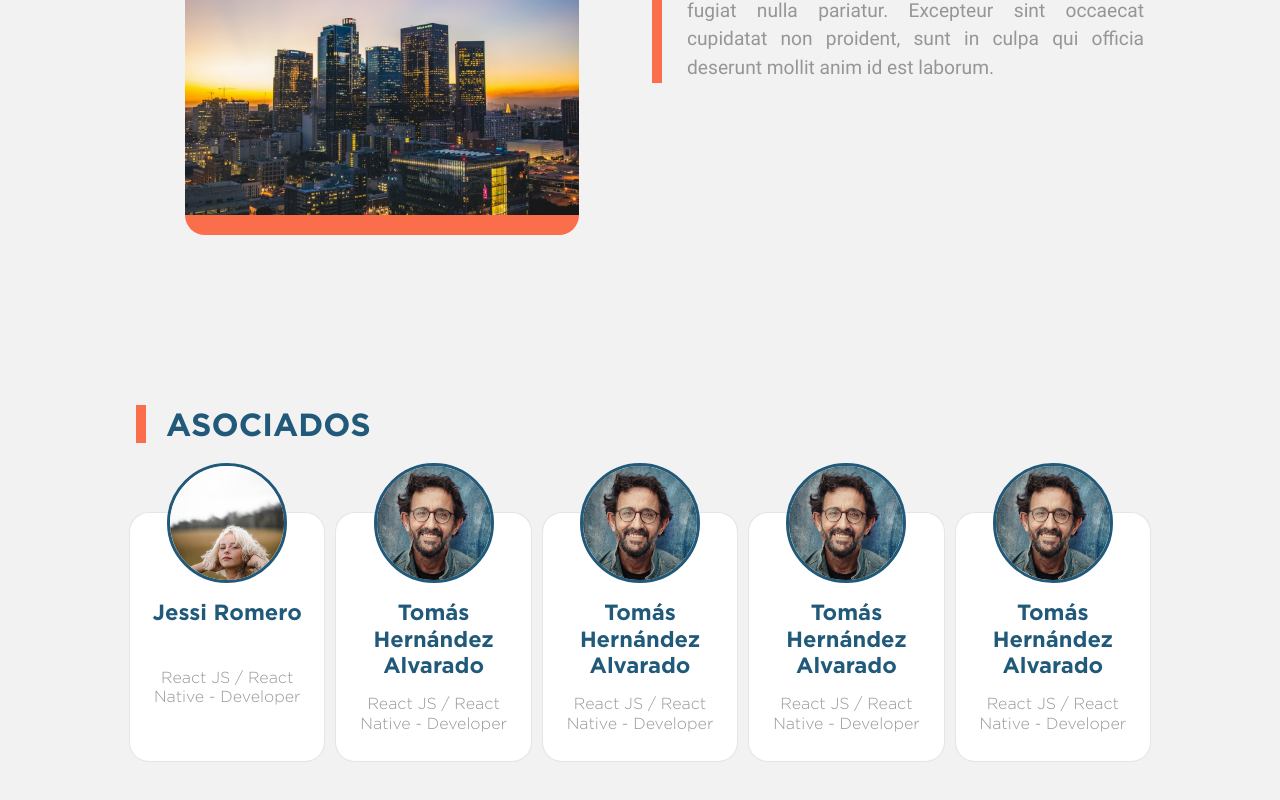
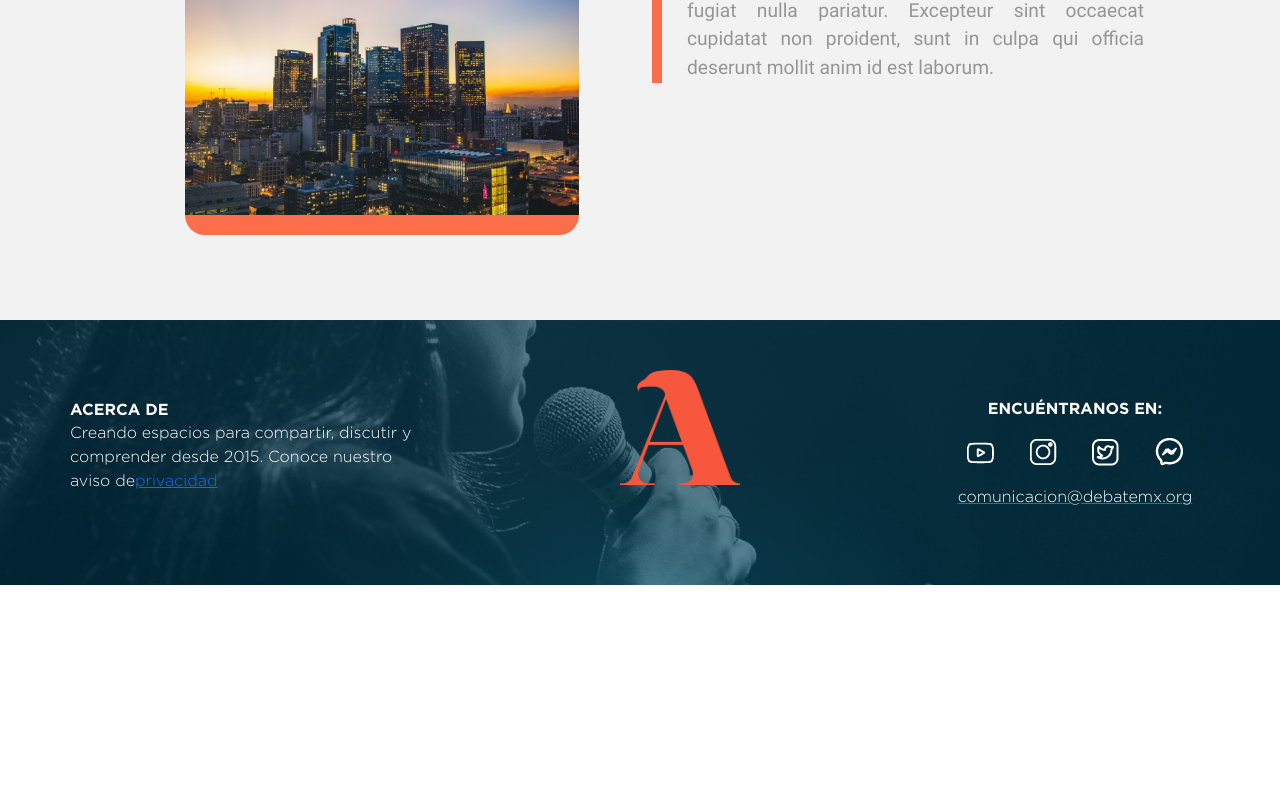
Before and after one commit to alexherlanda/amd-webapp, a React (Create React App) app: page /test in a window 1280 px wide. Shown: the part 1520-2320 px from the top of the page. After the commit the page ends 2105 px from the top, so only its background shows below. Built offline with nearby package versions, Linux system fonts and the light colour scheme.

Commit message:
refactor: adds layout

```diff
--- a/src/App.js
+++ b/src/App.js
@@ -8,6 +8,7 @@ import {
   About,
 } from "./containers";
 import { Education } from "./containers";
+import { Footer } from "./components";
 import { Switch, Route, BrowserRouter as Router } from "react-router-dom";
 
 import "./App.css";
@@ -20,6 +21,7 @@ function App() {
   };
 
   return (
+    <>
       <Router>
         <Switch>
           {isMenuOpen ? (
@@ -35,11 +37,14 @@ function App() {
                 <Route exact path="/" component={Home} />
                 <Route exact path="/test" component={PageTest} />
                 <Route exact path="/education" component={Education} />
+                <Route exact path="/services" component={PageTest} />
               </Switch>
             </>
           )}
         </Switch>
       </Router>
+      <Footer />
+    </>
   );
 }
 
--- a/src/components/NavBar/NavBar.css
+++ b/src/components/NavBar/NavBar.css
@@ -1,6 +1,5 @@
 .nav {
   width: 100%;
-
   flex-direction: row;
   align-items: flex-end;
   justify-content: flex-end;
@@ -16,6 +15,7 @@
   display: flex;
   flex-direction: row;
   align-items: flex-end;
+  cursor: pointer;
 }
 
 .nav__menu li {
--- a/src/containers/Home/Home.js
+++ b/src/containers/Home/Home.js
@@ -1,5 +1,5 @@
 import React from "react";
-import { Section, Footer, SliderMobile } from "../../components";
+import { Section, SliderMobile } from "../../components";
 import { Interests, NewsFeed, Ranking, Slider } from "../../containers";
 
 import { useMediaQuery } from "react-responsive";
@@ -34,8 +34,6 @@ function App() {
       <Section title="Esto te interesa" description="">
         <Interests />
       </Section>
-
-      <Footer />
     </>
   );
 }
--- a/src/containers/PageTest/index.js
+++ b/src/containers/PageTest/index.js
@@ -82,38 +82,6 @@ function PageTest() {
           </div>
         </div>
       </Section>
-      <Section type="segment" style={{ background: "#F7F7F7" }}>
-        <div class="container">
-          <Subtitle title="Asociados" />
-          <div class="row">
-            <TeamMember
-              src={girl}
-              name="Jessi Romero"
-              rol="React JS / React Native - Developer "
-            />
-            <TeamMember
-              src={man}
-              name="Tomás Hernández Alvarado"
-              rol="React JS / React Native - Developer "
-            />
-            <TeamMember
-              src={man}
-              name="Tomás Hernández Alvarado"
-              rol="React JS / React Native - Developer "
-            />
-            <TeamMember
-              src={man}
-              name="Tomás Hernández Alvarado"
-              rol="React JS / React Native - Developer "
-            />
-            <TeamMember
-              src={man}
-              name="Tomás Hernández Alvarado"
-              rol="React JS / React Native - Developer "
-            />
-          </div>
-        </div>
-      </Section>
     </>
   );
 }
```
Lines whose indentation alone changed are shown as unchanged.
